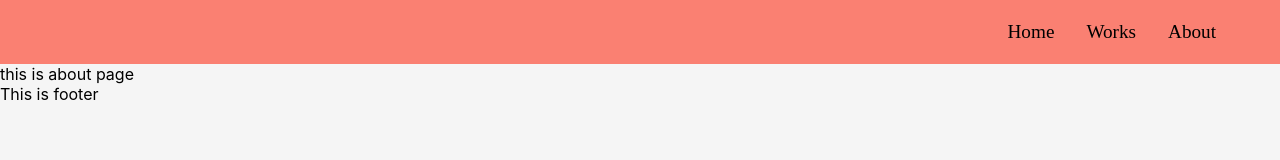
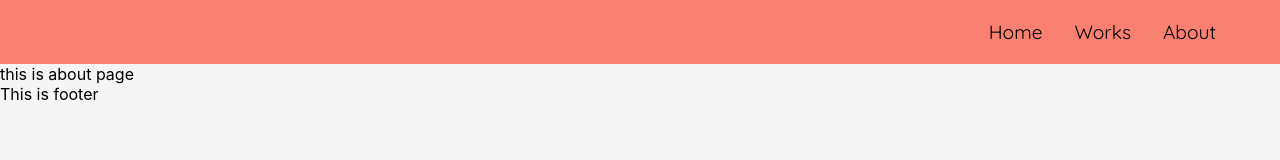
Before and after one commit to miyabitanimchi/my-portfolio-ver2, a Next.js app: page /about in a window 1280 px wide. Shown: the top 160 px of the page. Built offline with nearby package versions, Linux system fonts and the light colour scheme.

Commit message:
backup code

```diff
--- a/styles/abstructs/_variables.scss
+++ b/styles/abstructs/_variables.scss
@@ -1,4 +1,4 @@
-@import url("https://fonts.googleapis.com/css2?family=Montserrat:ital,wght@1,100&family=PT+Sans&family=Roboto+Mono:wght@300;400&family=Roboto:ital,wght@1,100&display=swap");
+@import url("https://fonts.googleapis.com/css2?family=Quicksand&display=swap");
 
 $main-bg-color: whitesmoke;
-$menu-font-family: "Taviraj", serif;
+$menu-font-family: "Quicksand", sans-serif;
```
Also changed, not shown: pages/index.tsx (+6 -11 lines).
